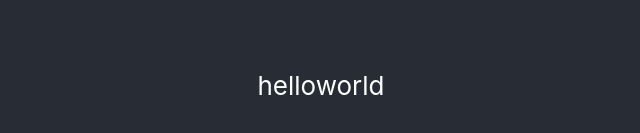
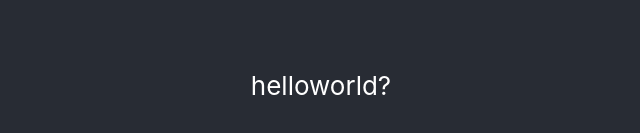
Before and after one commit to InlunaJin/mywebsite, a React (Create React App) app: page / in a window 1280 px wide. Shown: the part 315-448 px from the top of the page, without its empty margins (319-959 px from the left). Built offline with nearby package versions, Linux system fonts and the light colour scheme.

Commit message:
Update App.js

```diff
--- a/src/App.js
+++ b/src/App.js
@@ -5,7 +5,7 @@ function App() {
   return (
     <div className="App">
       <header className="App-header">
-        <p>helloworld</p>
+        <p>helloworld?</p>
       </header>
     </div>
   );
```
